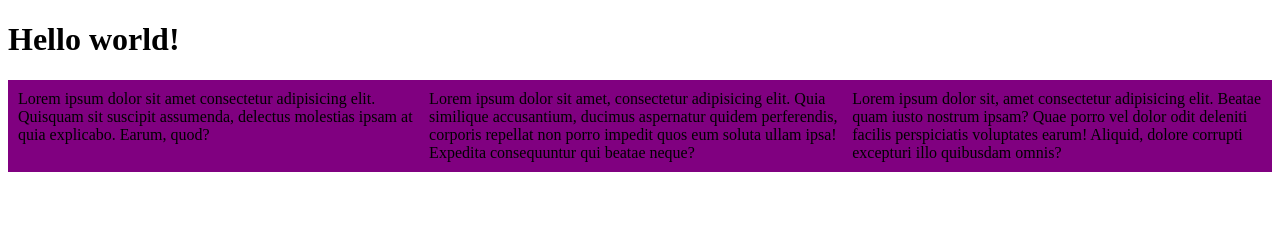
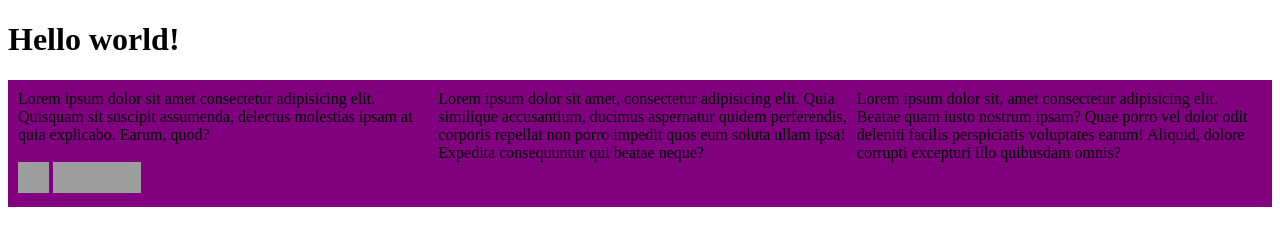
Before and after one commit to oskariruo/hello-world, a plain HTML site: page index.html in a window 1280 px wide. Drawn offline with Linux system fonts and the light colour scheme; grey boxes are pictures that could not be loaded.

Commit message:
Update index.html

```diff
--- a/index.html
+++ b/index.html
@@ -3,20 +3,31 @@
 <head>
 <meta charset="UTF-8" />
 <link rel= "stylesheet" href="style.css">
-<title>Hello World!</title>
+<title>Hello World</title>
 </head>
 <body>
-<h1>Hello world!</h1>
+    <h1>Hello world!</h1>
 <div class="grid-container">
-    <div class="grid-item">
+    <div class="item1">
         Lorem ipsum dolor sit amet consectetur adipisicing elit. Quisquam sit suscipit assumenda, delectus molestias ipsam at quia explicabo. Earum, quod?
     </div>
-    <div class="grid-item">
+    <div class="item2">
         Lorem ipsum dolor sit amet, consectetur adipisicing elit. Quia similique accusantium, ducimus aspernatur quidem perferendis, corporis repellat non porro impedit quos eum soluta ullam ipsa! Expedita consequuntur qui beatae neque?
     </div>
-    <div class="grid-item">
+    <div class="item3">
         Lorem ipsum dolor sit, amet consectetur adipisicing elit. Beatae quam iusto nostrum ipsam? Quae porro vel dolor odit deleniti facilis perspiciatis voluptates earum! Aliquid, dolore corrupti excepturi illo quibusdam omnis?
     </div>
+    <footer class=item4>
+        <a href="https://validator.w3.org/check?uri=referer">
+            <img style="border:none;height:31px;width:31px;text-decoration:none;"
+                src="http://myy.haaga-helia.fi/~valju/ValidatorLogos/html_logo_grayscale_31.png"
+                alt="Valid HTML"  /></a>
+         <a href="https://jigsaw.w3.org/css-validator/check/referer">
+            <img style="border:none;width:88px;height:31px;text-decoration:none;"
+                src="http://myy.haaga-helia.fi/~valju/ValidatorLogos/css_logo_grayscale_31.png"
+                alt="Valid CSS" /></a>
+    </footer>
+    <div></div>
 </div>
 </body>
 </html>
```
